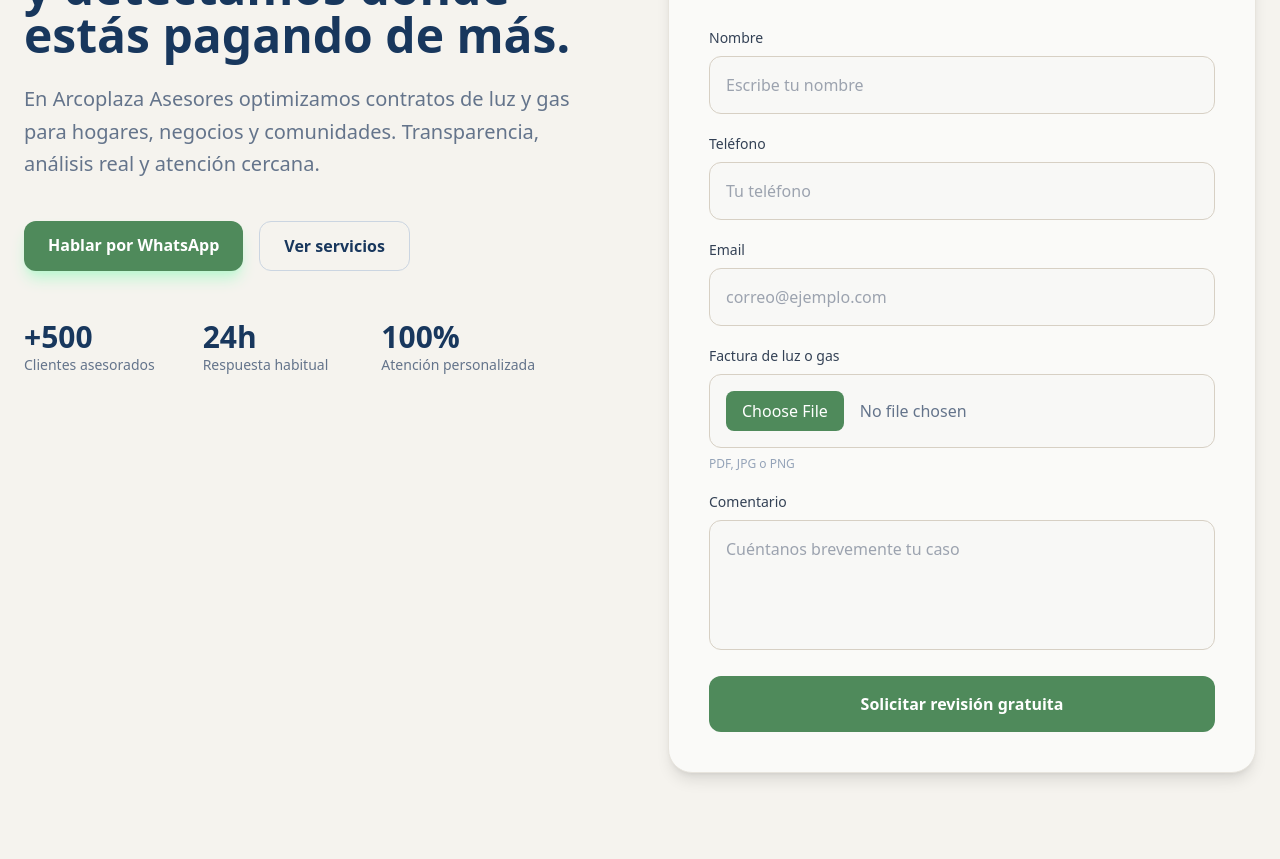
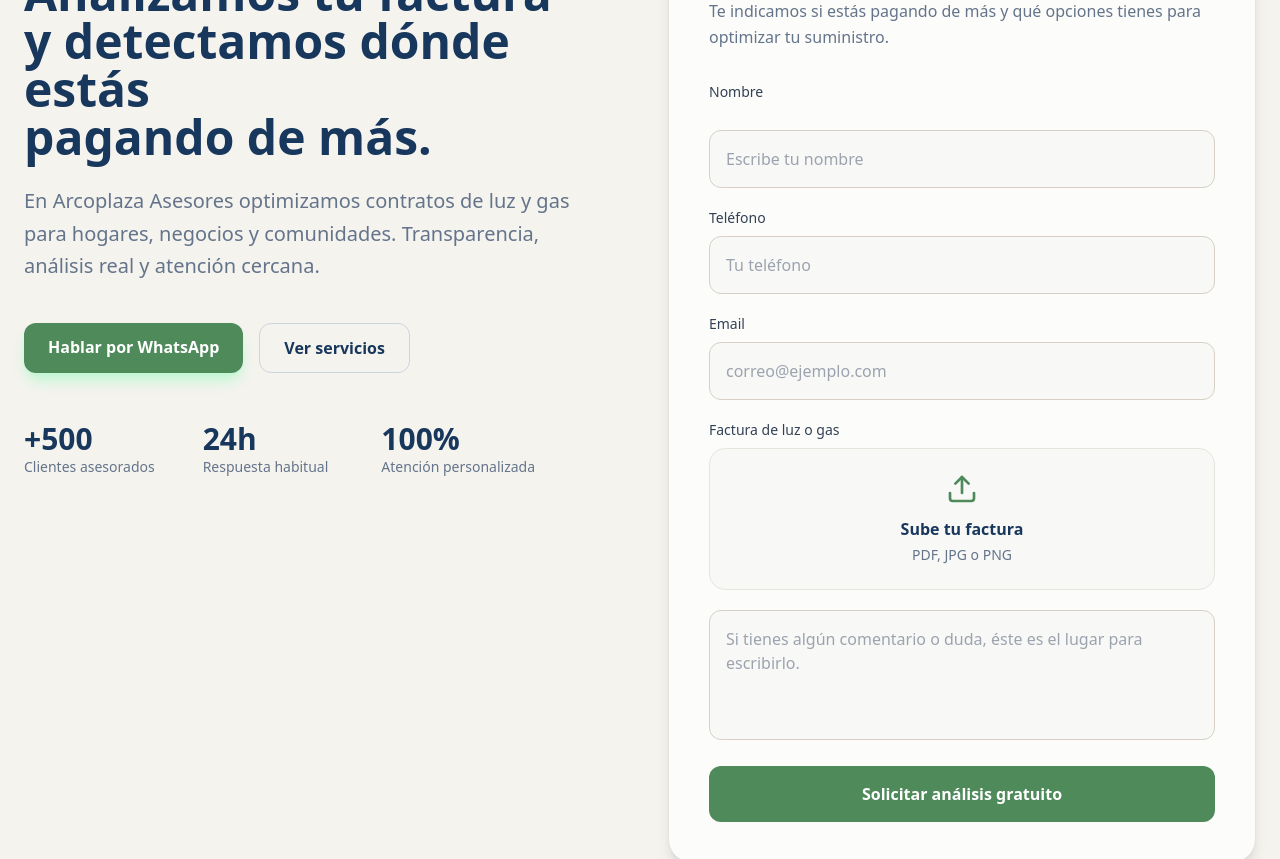
Before and after one commit to albatrosh-jpeg/arcoplaza-web, a React (Vite) app: page / in a window 1280 px wide. Shown: the part 460-1319 px from the top of the page. Built offline with nearby package versions, Linux system fonts and the light colour scheme.

Commit message:
refinamiento visual home

```diff
--- a/src/App.jsx
+++ b/src/App.jsx
@@ -6,7 +6,8 @@
   Zap,
   Flame,
   BarChart3,
-  Building2
+  Building2,
+  Upload
 } from 'lucide-react'
 export default function ArcoplazaLanding() {
    const services = [
@@ -81,7 +82,7 @@
   {
     name: 'Candela Energía',
     url: 'https://candelaenergia.es',
-    logo: '/logos/candela.webp'
+    logo: '/logos/candela.png'
   },
   {
     name: 'Eleia',
@@ -174,7 +175,7 @@
     <div className="flex items-center">
       <img
         src="/logo-arcoplaza.png"
-        alt="Arcoplaza Asesores"
+        alt="arcoplaza asesores"
         className="h-14 w-auto object-contain"
       />
     </div>
@@ -202,9 +203,9 @@
 </header>
 <section className="bg-[#f3f0ea] border-b border-[#d7d0c4]">
 
-  <div className="max-w-7xl mx-auto px-6 py-5">
+  <div className="max-w-7xl mx-auto px-6 py-8 mt-2">
 
-    <div className="grid grid-cols-2 lg:grid-cols-4 gap-3">
+    <div className="grid grid-cols-2 lg:grid-cols-4 bg-white rounded-3xl p-3 shadow-sm">
 
       {[
         'Sube tu factura',
@@ -215,7 +216,7 @@
 
         <div
           key={step}
-          className="bg-[#f8f8f6] border border-[#e7e4dd] rounded-2xl px-5 py-4"
+          className="group rounded-2xl px-5 py-4 hover:bg-[#f6f6f3] transition-all duration-300"
         >
 
           <div className="text-corporateGreen text-2xl font-black mb-1">
@@ -248,10 +249,10 @@
               Asesoría energética profesional
             </div>
 
-<h1 className="text-4xl lg:text-5xl font-black text-corporate leading-[0.95] mb-6">
+<h1 className="text-4xl lg:text-5xl font-black text-corporate leading-none mb-6">
   Analizamos tu factura <br />
-  y detectamos dónde <br />
-  estás pagando de más.
+  y detectamos dónde estás<br />
+  pagando de más.
 </h1>
 
             <p className="text-xl text-slate-500 leading-relaxed max-w-xl mb-10">
@@ -293,7 +294,7 @@
             </div>
              </div>
 
-          <div className="bg-[#fafaf8] rounded-3xl border border-[#e7e4dd] p-8 lg:p-10 shadow-lg">
+          <div className="bg-[#fcfcfa] rounded-3xl border border-[#e7e4dd] p-8 lg:p-10 shadow-lg">
 
   <div className="mb-8">
     <div className="text-3xl font-black text-corporate mb-3">
@@ -318,10 +319,10 @@
       </label>
 
       <input
-  name="telefono"
+  name="nombre"
   type="text"
-        placeholder="Escribe tu nombre"
-        className="w-full bg-[#f8f8f6] border border-[#d7d0c4] rounded-xl px-4 py-4 outline-none focus:border-green-500 transition-colors"
+  placeholder="Escribe tu nombre"
+        className="mt-5 w-full bg-[#f8f8f6] border border-[#d7d0c4] rounded-xl px-4 py-4 outline-none focus:border-corporateGreen transition-colors"
       />
     </div>
 
@@ -334,7 +335,7 @@
   name="telefono"
   type="text"
         placeholder="Tu teléfono"
-        className="w-full bg-[#f8f8f6] border border-[#d7d0c4] rounded-xl px-4 py-4 outline-none focus:border-green-500 transition-colors"
+        className="w-full bg-[#f8f8f6] border border-[#d7d0c4] rounded-xl px-4 py-4 outline-none focus:border-corporateGreen transition-colors"
       />
     </div>
 
@@ -347,62 +348,49 @@
   name="email"
   type="email"
         placeholder="correo@ejemplo.com"
-        className="w-full bg-[#f8f8f6] border border-[#d7d0c4] rounded-xl px-4 py-4 outline-none focus:border-green-500 transition-colors"
+        className="w-full bg-[#f8f8f6] border border-[#d7d0c4] rounded-xl px-4 py-4 outline-none focus:border-corporateGreen transition-colors"
       />
     </div>
 <div>
   <label className="block text-sm font-medium mb-2 text-slate-700">
     Factura de luz o gas
   </label>
+<label className="block">
 
-  <div className="relative">
+  <div className="bg-[#f8f8f6] border border-[#e7e4dd] hover:border-corporateGreen transition-colors rounded-2xl p-6 text-center cursor-pointer">
+
+<Upload className="w-8 h-8 mx-auto mb-3 text-corporateGreen" />
+
+    <div className="font-semibold text-corporate mb-1">
+      Sube tu factura
+    </div>
+
+    <div className="text-sm text-slate-500">
+      PDF, JPG o PNG
+    </div>
+
     <input
       type="file"
       accept=".pdf,.jpg,.jpeg,.png"
-      className="
-        w-full
-        bg-[#f8f8f6]
-        border
-        border-[#d7d0c4]
-        rounded-xl
-        px-4
-        py-4
-        text-slate-500
-        file:mr-4
-        file:px-4
-        file:py-2
-        file:border-0
-        file:rounded-lg
-        file:bg-corporateGreen
-        file:text-white
-        file:font-medium
-        hover:file:bg-green-700
-      "
+      className="hidden"
     />
+
   </div>
 
-  <p className="text-xs text-slate-400 mt-2">
-    PDF, JPG o PNG
-  </p>
-</div>
-    <div>
-      <label className="block text-sm font-medium mb-2 text-slate-700">
-        Comentario
-      </label>
-
-      <textarea
+</label>
+<textarea
   name="comentario"
-        rows="4"
-        placeholder="Cuéntanos brevemente tu caso"
-        className="w-full bg-[#f8f8f6] border border-[#d7d0c4] rounded-xl px-4 py-4 outline-none focus:border-green-500 transition-colors resize-none"
-      />
+  rows="4"
+  placeholder="Si tienes algún comentario o duda, éste es el lugar para escribirlo."
+  className="mt-5 w-full bg-[#f8f8f6] border border-[#d7d0c4] rounded-xl px-4 py-4 outline-none focus:border-corporateGreen transition-colors resize-none"
+/>
     </div>
 
     <button
       type="submit"
       className="w-full bg-corporateGreen hover:bg-corporateGreen-dark transition-colors text-white py-4 rounded-xl font-semibold"
     >
-      Solicitar revisión gratuita
+      Solicitar análisis gratuito
     </button>
   </form>
 
@@ -596,7 +584,7 @@
 
       {/* COMPAÑÍAS */}
       <section className="bg-[#ece7de] border-t border-[#d7d0c4]">
-        <div className="max-w-7xl mx-auto px-6 py-20">
+        <div className="w-full px-0 py-20">
           <div className="text-center mb-12">
             <div className="text-[#1faa59] font-semibold uppercase tracking-wider text-sm mb-4">
               Compañías con las que trabajamos
@@ -611,19 +599,26 @@
             </p>
           </div>
 
-          <div className="grid grid-cols-2 md:grid-cols-3 lg:grid-cols-4 gap-5">
+          <div className="bg-white px-8 md:px-16 py-12">
+  <div className="grid grid-cols-2 md:grid-cols-3 lg:grid-cols-4 gap-2">
             {companies.map((company) => (
-              <a
+              <div
                 key={company.name}
-                href={company.url}
-                target="_blank"
-                rel="noopener noreferrer"
-                className="group bg-[#f8f6f1] border border-[#d7d0c4] rounded-xl px-6 py-5 flex items-center justify-center text-center hover:shadow-md transition-all duration-300 duration-300"              >
+                className="group rounded-2xl px-6 py-7 flex items-center justify-center hover:bg-black/[0.02] transition-all duration-300"              >
                 <img
   src={company.logo}
   alt={company.name}
-  className="
-    h-10
+  className={`
+    ${
+      company.name === 'Candela Energía' ||
+      company.name === 'Factor Energía' ||
+      company.name === 'Energya VM'
+        ? 'h-14'
+        : company.name === 'Plenitude' ||
+          company.name === 'Repsol'
+        ? 'h-16'
+        : 'h-10'
+    }
     w-auto
     object-contain
     grayscale
@@ -632,18 +627,19 @@
     group-hover:opacity-100
     transition-all
     duration-300
-  "
+  `}
 />
-              </a>
+              </div>
             ))}
           </div>
         </div>
+      </div>
       </section>
 
       {/* FOOTER */}
       <footer className="border-t border-[#d7d0c4] bg-[#f8f8f6]">
         <div className="max-w-7xl mx-auto px-6 py-8 flex flex-col md:flex-row justify-between gap-4 text-sm text-slate-500">
-          <div>© 2026 Arcoplaza Asesores</div>
+          <div>© 2026 arcoplaza Asesores</div>
           <div>El trabajo bien hecho habla por sí solo.</div>
         </div>
       </footer>
```
Also changed, not shown: public/logos/candela.png (added), public/logos/candela.webp (deleted).
